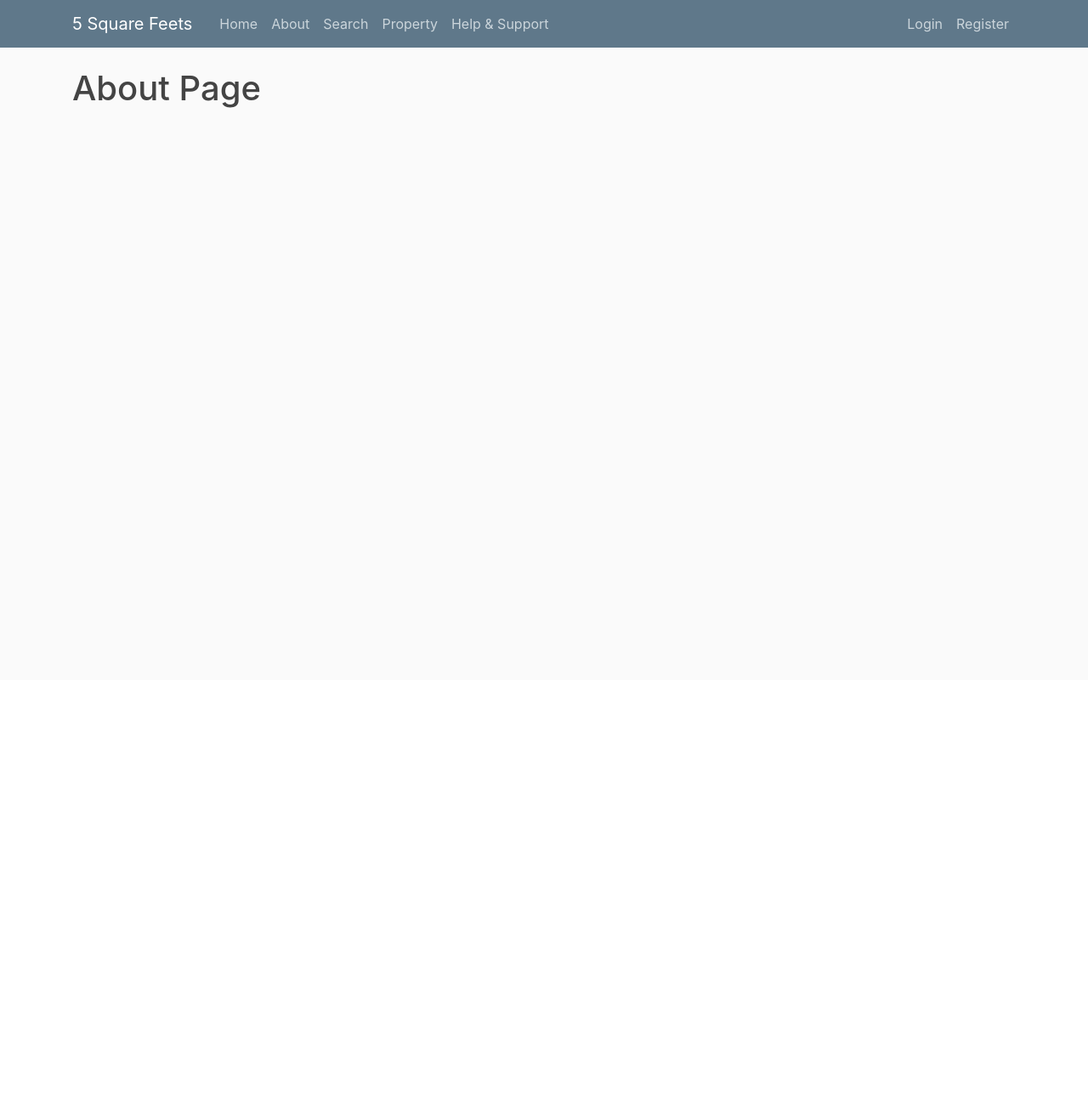
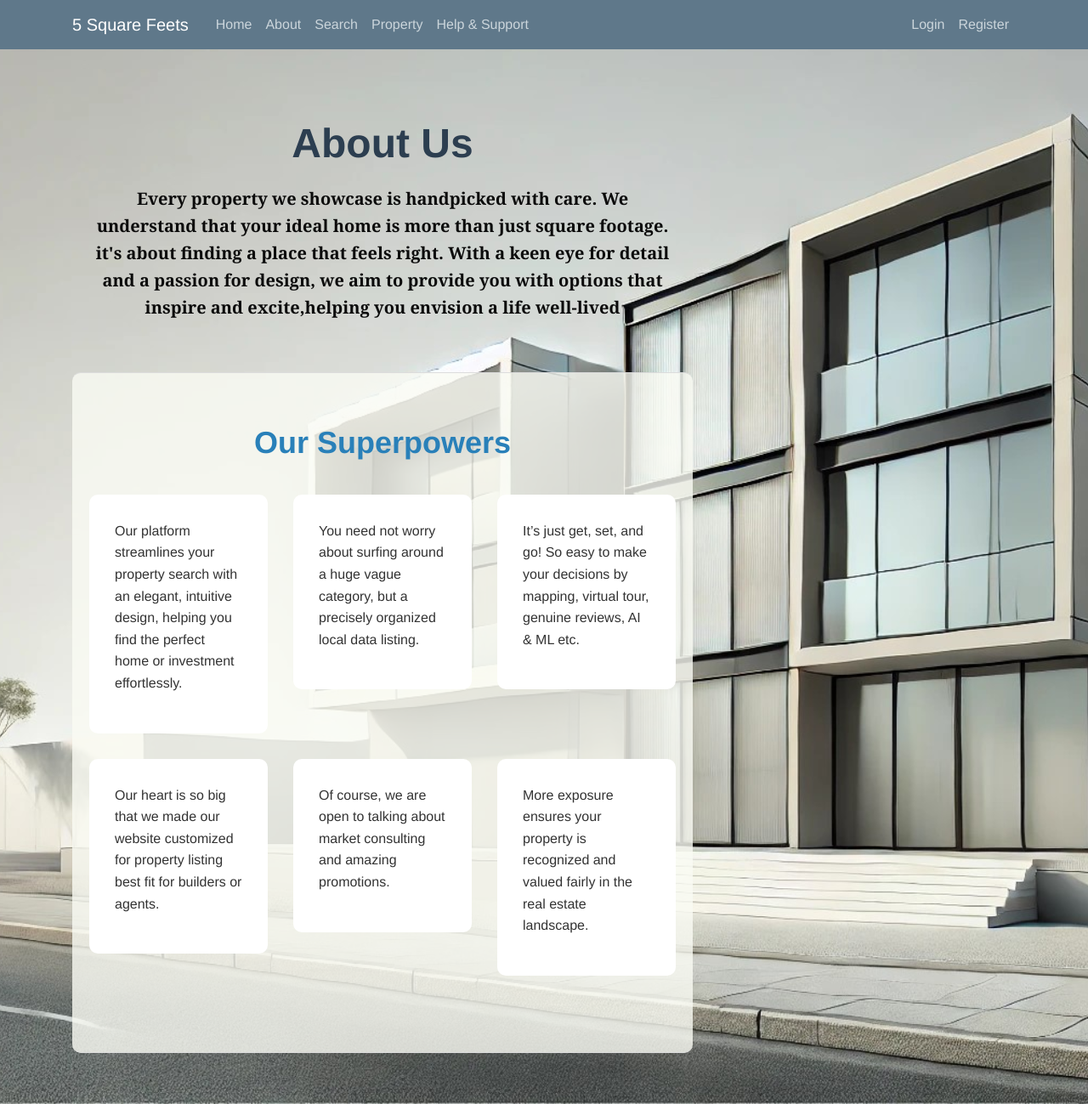
Before and after one commit to Theoneman04/5_SQUARE_FEETS, a Flask app: page /about in a window 1280 px wide. Shown: the whole page at 85% size. Before the commit the page ends 127 px from the top, so only its background shows below. Run offline with Flask 3, Linux system fonts and the light colour scheme.

Commit message:
about page is completed

```diff
--- /dev/null
+++ b/fivesquarefeets/static/about1.css
@@ -0,0 +1,89 @@
+body-about {
+    font-family: 'Helvetica Neue', sans-serif;
+    color: #333;
+    line-height: 1.6;
+    /* background-image:"{{ url_for('static', filename='home_long.jpg') }}";
+
+    background-size: cover;
+    background-position: center; */
+}
+
+
+.about-section {
+    padding: 60px 0;
+    /* background-color: #ffffff; */
+}
+
+.about-section h1 {
+    font-size: 48px;
+    font-weight: bold;
+    margin-bottom: 20px;
+    color: #2c3e50;
+
+}
+
+.about-section p.lead {
+    font-size: 20px;
+    font-weight: bold;
+    color: #0b0b0b;
+    margin-bottom: 40px;
+    font-family: 'Georgia', serif;
+
+}
+
+.about-container {
+    display: flex;
+    justify-content: space-between;
+    align-items: center;
+    padding: 40px 0;
+}
+
+.text-content {
+    flex: 1;
+    padding-right: 20px;
+}
+
+/* .image-container {
+    flex: 0 0 40%;
+    text-align: right;
+}
+
+
+.image-container img {
+    width: 100%;
+    border-radius: 20px;
+    box-shadow: 0 10px 20px rgba(0, 0, 0, 0.1);
+    transition: transform 0.3s ease;
+}
+.image-container img:hover {
+    transform: scale(1.05);
+} */
+
+.superpowers {
+    margin-top: 60px;
+}
+
+
+.superpowers {
+    padding: 60px 20px;
+    background-color: rgba(251, 252, 244, 0.8);
+    /* #FBFCF4; */
+    border-top: 1px solid #dcdcdc;
+    border-bottom: 1px solid #dcdcdc;
+    border-radius: 10px;
+}
+
+.superpowers h2 {
+    font-size: 36px;
+    font-weight: bold;
+    text-align: center;
+    margin-bottom: 40px;
+    color: #2980b9;
+}
+
+.superpower-box {
+    background-color: #fff;
+    padding: 30px;
+    margin-bottom: 30px;
+    border-radius: 10px;
+}
--- a/fivesquarefeets/templates/about.html
+++ b/fivesquarefeets/templates/about.html
@@ -1,4 +1,63 @@
 {% extends "layout.html" %}
+
 {% block content %}
-    <h1>About Page</h1>
-{% endblock content%}
+<section class="about-section body-about">
+  <style>
+    body {
+        font-family: 'Helvetica Neue', sans-serif;
+        color: #333;
+        line-height: 1.6;
+        background-image: url("{{ url_for('static', filename='building .jpg') }}");
+        background-size: cover;
+        background-position: center;
+    }
+
+  </style>
+  <div class="container text-center">
+    <h1 class="display-4">About Us</h1>
+    <p class="lead">Every property we showcase is handpicked with care. We understand that your ideal home is more than just square footage. it's about finding a place that feels right. With a keen eye for detail and a passion for design, we aim to provide you with options that inspire and excite,helping you envision a life well-lived</p>
+  </div>
+
+  <!-- <div class="image-container">
+    <img src="{{ url_for('static', filename='home_long.jpg') }}" alt="Beautiful House" >
+  </div> -->
+
+  <div class="container superpowers">
+    <h2>Our Superpowers</h2>
+    <div class="row">
+      <div class="col-md-4">
+        <div class="superpower-box">
+          <p>Our platform streamlines your property search with an elegant, intuitive design, helping you find the perfect home or investment effortlessly.</p>
+        </div>
+      </div>
+      <div class="col-md-4">
+        <div class="superpower-box">
+          <p>You need not worry about surfing around a huge vague category, but a precisely organized local data listing.</p>
+        </div>
+      </div>
+      <div class="col-md-4">
+        <div class="superpower-box">
+          <p>It’s just get, set, and go! So easy to make your decisions by mapping, virtual tour, genuine reviews, AI & ML etc.</p>
+        </div>
+      </div>
+      <div class="col-md-4">
+        <div class="superpower-box">
+          <p>Our heart is so big that we made our website customized for property listing best fit for builders or agents.</p>
+        </div>
+      </div>
+      <div class="col-md-4">
+        <div class="superpower-box">
+          <p>Of course, we are open to talking about market consulting and amazing promotions.</p>
+        </div>
+      </div>
+      <div class="col-md-4">
+        <div class="superpower-box">
+          <p>More exposure ensures your property is recognized and valued fairly in the real estate landscape.</p>
+        </div>
+      </div>
+    </div>
+  </div>
+
+</section>
+
+{% endblock %}
--- a/fivesquarefeets/templates/layout.html
+++ b/fivesquarefeets/templates/layout.html
@@ -10,6 +10,7 @@
 
       <link rel="stylesheet" type="text/css" href="{{url_for('static', filename='main.css')}}">
       <link rel="stylesheet" type="text/css" href="{{url_for('static', filename='button.css')}}">
+      <link rel="stylesheet" type="text/css" href="{{url_for('static', filename='about1.css')}}">
 
 
 
```
Also changed, not shown: fivesquarefeets/static/building .jpg (added).
